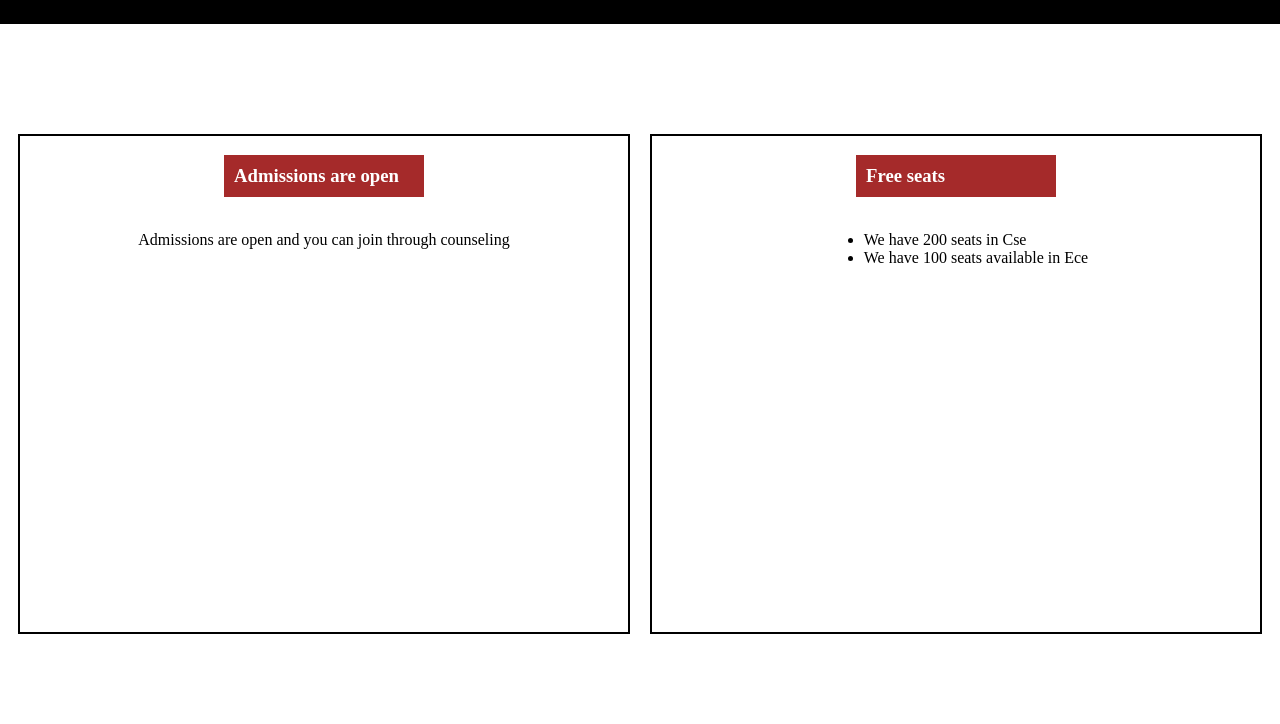
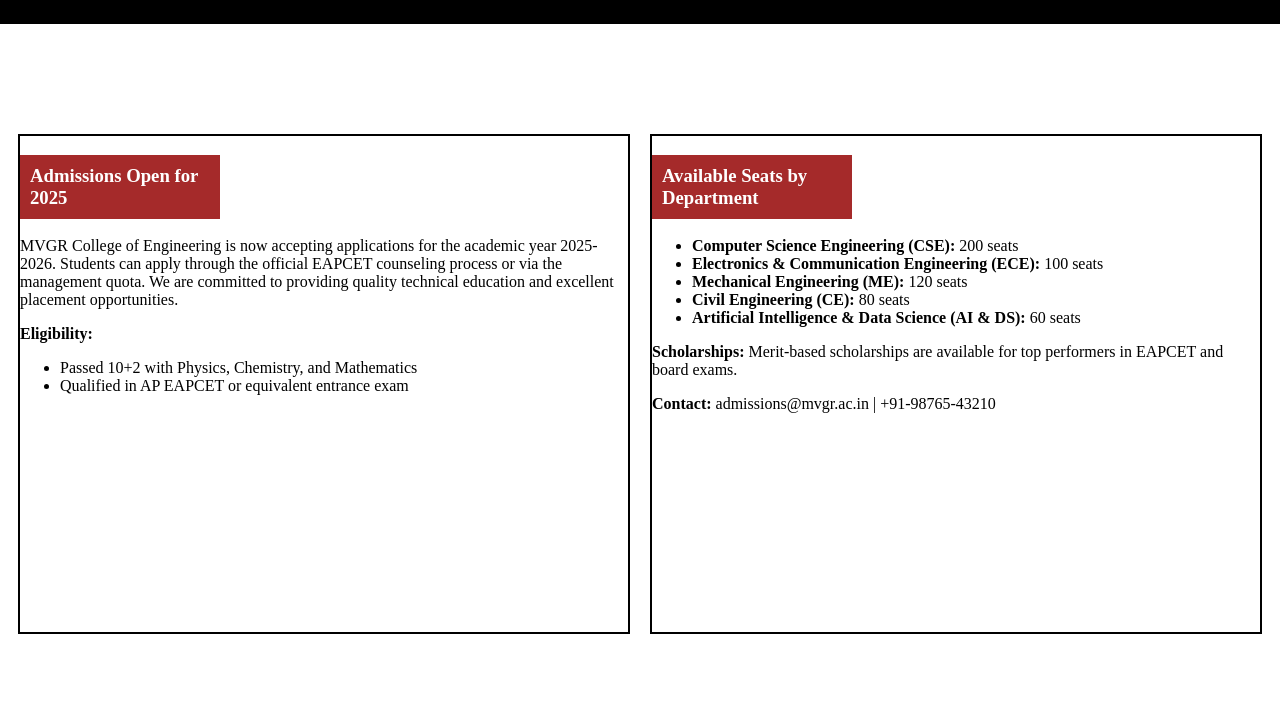
Before and after one commit to praneethmvgr/Round2, a plain HTML site: page admissions.html in a window 1280 px wide. Shown: the part 76-800 px from the top of the page. Drawn offline with Linux system fonts and the light colour scheme.

Commit message:
Update admissions.html

```diff
--- a/admissions.html
+++ b/admissions.html
@@ -1,14 +1,14 @@
 <!DOCTYPE html>
 <html lang="en">
 <head>
-    <meta charset="UTF-8">
-    <meta name="viewport" content="width=device-width, initial-scale=1.0">
+    <meta charset="UTF-8" />
+    <meta name="viewport" content="width=device-width, initial-scale=1.0"/>
     <title>Admissions</title>
-    <link rel="stylesheet" href="Styles.css">
+    <link rel="stylesheet" href="Styles.css" />
 </head>
 <body>
     <header>
-        <h3 class="logo">Logo</h3>
+        <h3 class="logo">MVGR</h3>
         <nav>
             <a href="index.html">Home</a>
             <a href="admissions.html">Admissions</a>
@@ -17,18 +17,41 @@
             <a href="#">Login</a>
         </nav>
     </header>
-    <div class="container">
-        <div class="item">
-            <h3 class="head">Admissions are open</h3>
-            <p>Admissions are open and you can join through counseling </p>
-        </div>
-        <div class="item">
-            <h3 class="head">Free seats</h3>
-             <ul>
-                <li>We have 200 seats in Cse</li>
-                <li>We have 100 seats available in Ece</li>
+
+    <main class="container">
+        <section class="item">
+            <h3 class="head">Admissions Open for 2025</h3>
+            <p>
+                MVGR College of Engineering is now accepting applications for the academic year 2025-2026.
+                Students can apply through the official EAPCET counseling process or via the management quota.
+                We are committed to providing quality technical education and excellent placement opportunities.
+            </p>
+            <p>
+                <strong>Eligibility:</strong>
+                <ul>
+                    <li>Passed 10+2 with Physics, Chemistry, and Mathematics</li>
+                    <li>Qualified in AP EAPCET or equivalent entrance exam</li>
+                </ul>
+            </p>
+
+        </section>
+
+        <section class="item">
+            <h3 class="head">Available Seats by Department</h3>
+            <ul>
+                <li><strong>Computer Science Engineering (CSE):</strong> 200 seats</li>
+                <li><strong>Electronics & Communication Engineering (ECE):</strong> 100 seats</li>
+                <li><strong>Mechanical Engineering (ME):</strong> 120 seats</li>
+                <li><strong>Civil Engineering (CE):</strong> 80 seats</li>
+                <li><strong>Artificial Intelligence & Data Science (AI & DS):</strong> 60 seats</li>
             </ul>
-        </div>
-    </div>
+            <p>
+                <strong>Scholarships:</strong> Merit-based scholarships are available for top performers in EAPCET and board exams.
+            </p>
+            <p>
+                <strong>Contact:</strong> admissions@mvgr.ac.in | +91-98765-43210
+            </p>
+        </section>
+    </main>
 </body>
 </html>
```
